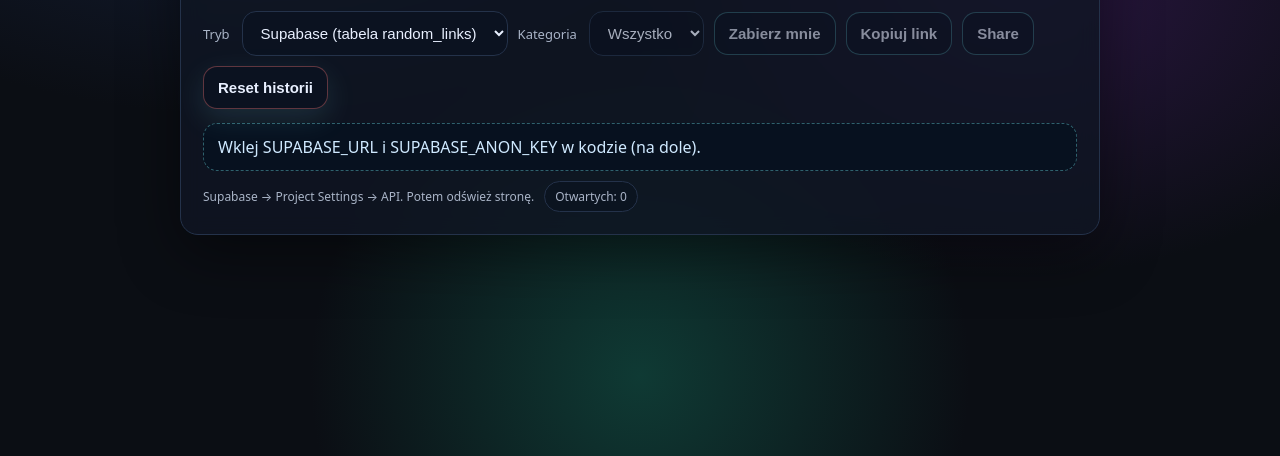
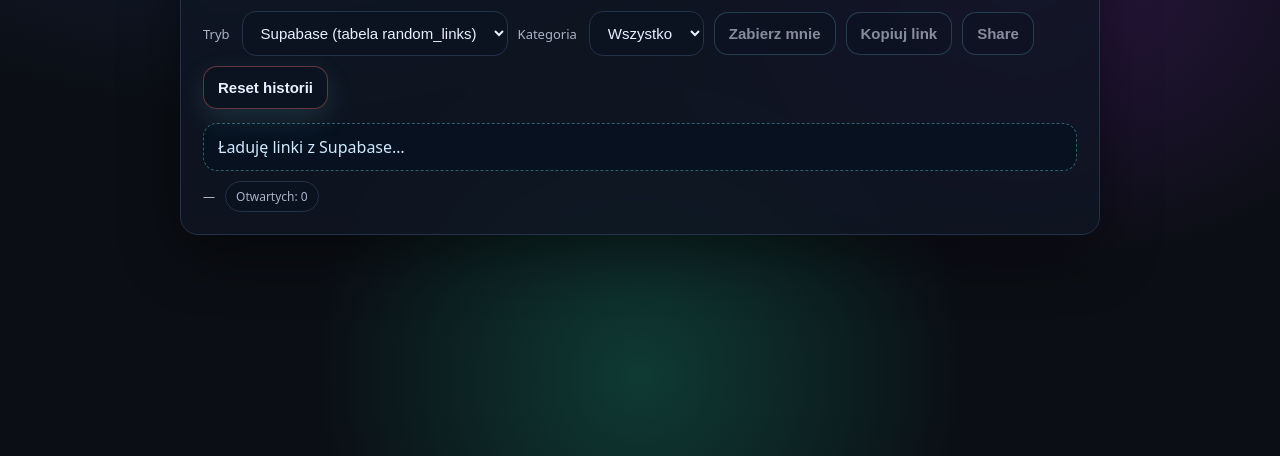
Before and after one commit to dante6686-pp/random-portal, a plain HTML site: page index.html in a window 1280 px wide. Shown: the part 344-800 px from the top of the page. Drawn offline with Linux system fonts and the light colour scheme; no server answers.

Commit message:
Update index.html

```diff
--- a/index.html
+++ b/index.html
@@ -129,8 +129,8 @@
      * Wklej swoje dane:
      * Supabase → Project Settings → API
      **********************/
-    const SUPABASE_URL = "WKLEJ_TU_PROJECT_URL";
-    const SUPABASE_ANON_KEY = "WKLEJ_TU_ANON_PUBLIC_KEY";
+    const SUPABASE_URL = "https://dyfrzwxhycqnqntvkuxy.supabase.co";
+    const SUPABASE_ANON_KEY = "eyJhbGciOiJIUzI1NiIsInR5cCI6IkpXVCJ9.eyJpc3MiOiJzdXBhYmFzZSIsInJlZiI6ImR5ZnJ6d3hoeWNxbnFudHZrdXh5Iiwicm9sZSI6ImFub24iLCJpYXQiOjE3NjQ1ODM5MjgsImV4cCI6MjA4MDE1OTkyOH0.n4jP0q7YZY-jQaSnHUkKWyI9wM02iHXnRXS31AATnY0";
 
     /**********************
      * Fallback randomizery
```
